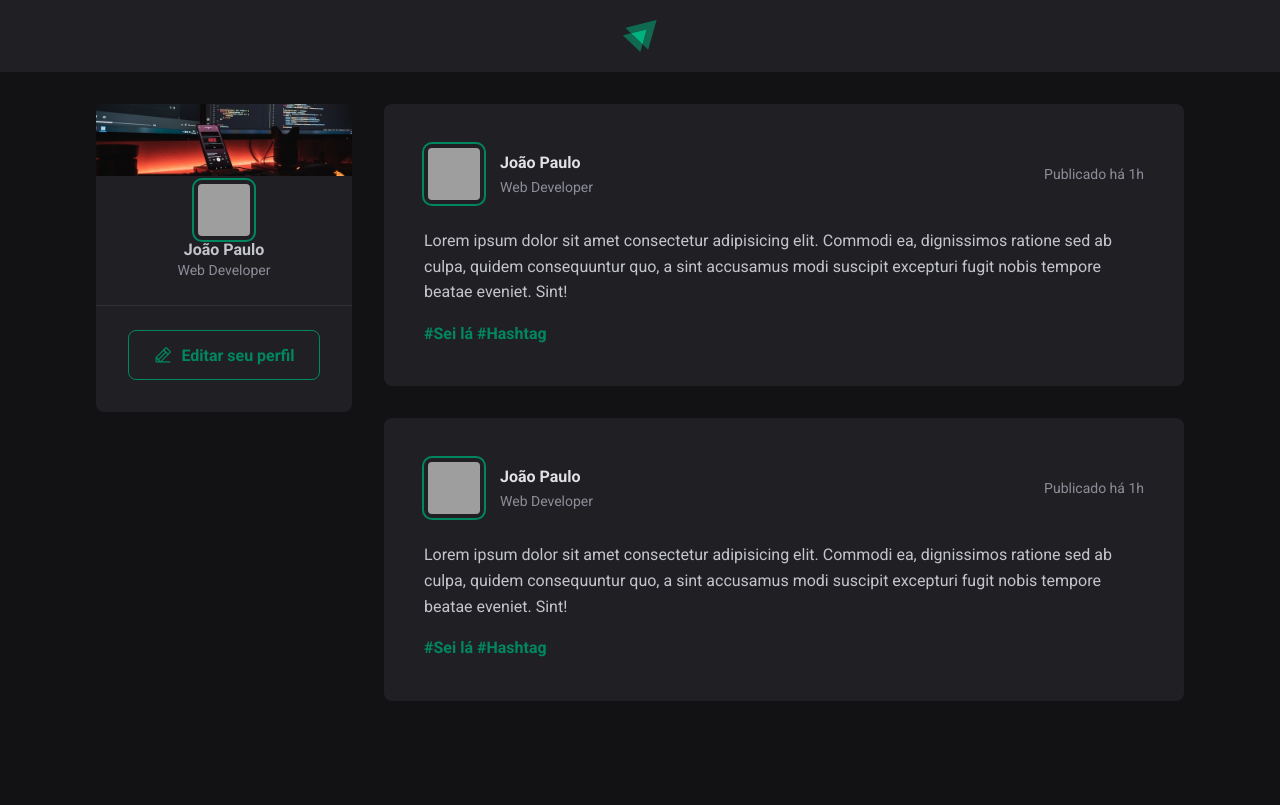
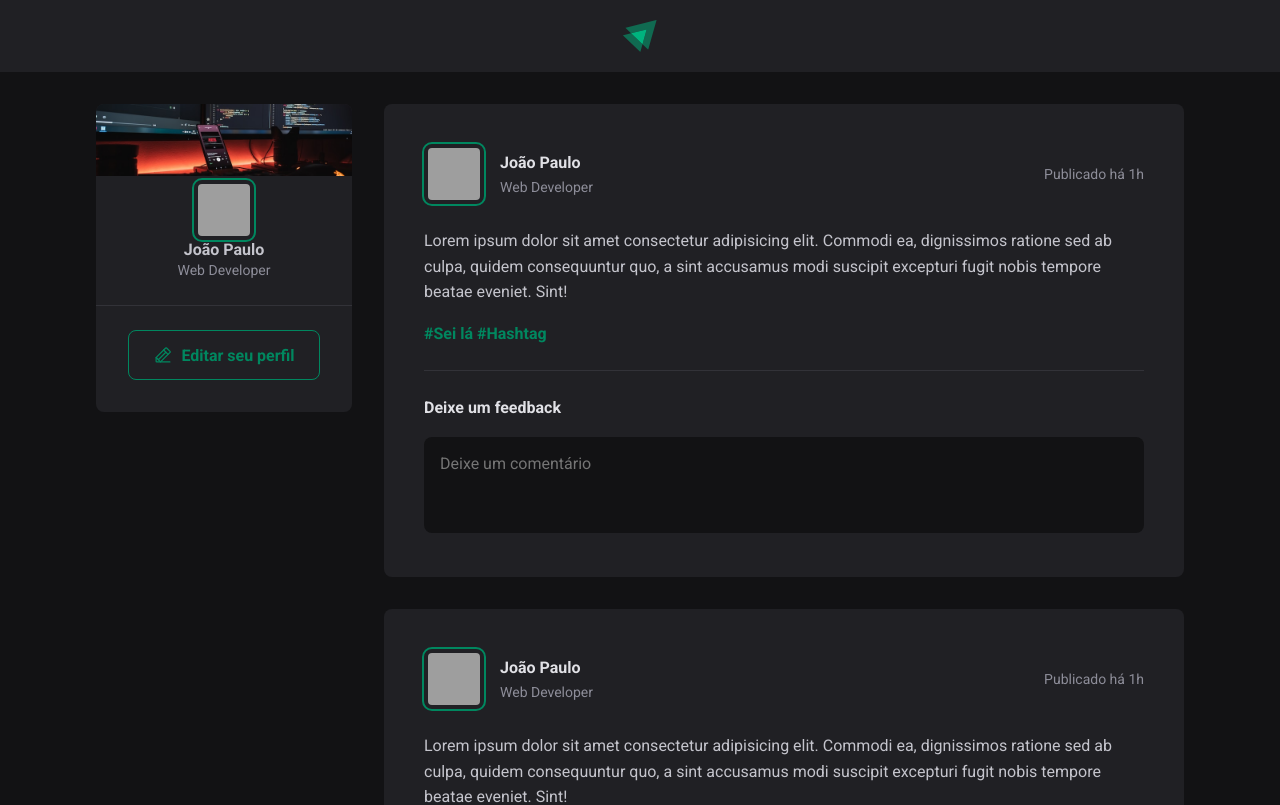
Before and after one commit to DevJpFarias/ignite-01-fundamentos-react, a React (Vite) app: page / in a window 1280 px wide. Shown: the top 805 px of the page. Built offline with nearby package versions, Linux system fonts and the light colour scheme; grey boxes are pictures that could not be loaded.

Commit message:
create comments form

```diff
--- a/src/components/Post.jsx
+++ b/src/components/Post.jsx
@@ -15,6 +15,7 @@
 
         <time title='11 de Maio de 2022 às 08:13h' dateTime='2022-05-11 08:13:30'>Publicado há 1h</time>
       </header>
+
       <div className={styles.content}>
         <p>Lorem ipsum dolor sit amet consectetur adipisicing elit. Commodi ea, dignissimos ratione sed ab culpa, quidem consequuntur quo, a sint accusamus modi suscipit excepturi fugit nobis tempore beatae eveniet. Sint!</p>
         <p>
@@ -22,6 +23,14 @@
           <a href="#">#Hashtag</a>
         </p>
       </div>
+
+      <form className={styles.commentForm}>
+        <strong>Deixe um feedback</strong>
+        <textarea placeholder='Deixe um comentário' />
+        <footer>
+          <button type="submit">Publicar</button>
+        </footer>
+      </form>
     </article>
   )
 }
--- a/src/components/Post.module.css
+++ b/src/components/Post.module.css
@@ -65,3 +65,54 @@
 .content a:hover {
   color: var(--green-300);
 }
+
+.commentForm {
+  width: 100%;
+  margin-top: 1.5rem;
+  padding-top: 1.5rem;
+  border-top: 1px solid var(--gray-600);
+}
+
+.commentForm strong {
+  line-height: 1.6;
+  color: var(--gray-100);
+}
+
+.commentForm textarea {
+  width: 100%;
+  background: var(--gray-900);
+  border: 0;
+  resize: none;
+  height: 6rem;
+  padding: 1rem;
+  border-radius: 8px;
+  color: var(--gray-100);
+  line-height: 1.4;
+  margin-top: 1rem;
+}
+
+.commentForm footer {
+  visibility: hidden;
+  max-height: 0;
+}
+
+.commentForm:focus-within footer {
+  visibility: visible;
+  max-height: none;
+}
+
+.commentForm button[type=submit] {
+  padding: 1rem 1.5rem;
+  margin-top: 1rem;
+  border-radius: 8px;
+  border: 0;
+  background: var(--green-500);
+  color: var(--white);
+  font-weight: bold;
+  cursor: pointer;
+  transition: background-color 0.1s;
+}
+
+.commentForm button[type=submit]:hover {
+  background: var(--green-300);
+}
--- a/src/global.css
+++ b/src/global.css
@@ -18,6 +18,11 @@
   --green-500: #00875f;
 }
 
+:focus {
+  outline: transparent;
+  box-shadow: 0 0 0 2px var(--green-500);
+}
+
 body {
   background: var(--gray-900);
   color: var(--gray-300);
```
